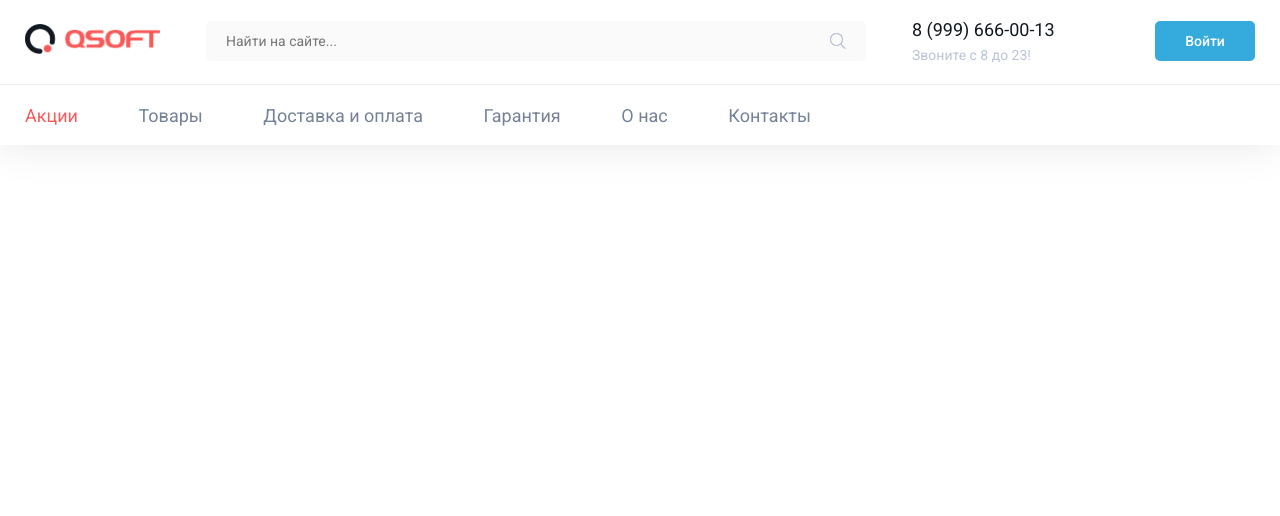
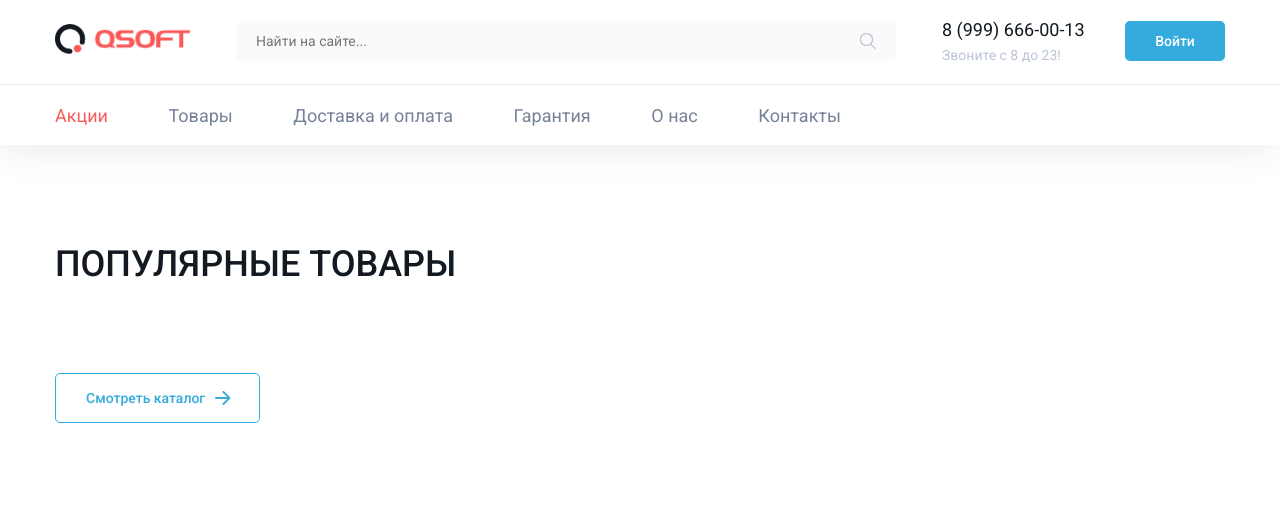
Before and after one commit to tamga05/Test_task_Middle, a website: page src/index.html in a window 1280 px wide. Drawn offline with Linux system fonts and the light colour scheme; files that its build step writes are made by us from their sources; files whose address does not match are found by name.

Commit message:
fix bugs and add section goods markup

```diff
--- a/src/assets/scss/abstracts/_variables.scss
+++ b/src/assets/scss/abstracts/_variables.scss
@@ -1,5 +1,5 @@
 %mainContainer {
-    max-width: 1240px;
+    max-width: 1180px;
     margin: auto;
 }
 
@@ -23,3 +23,10 @@
     font-size: 14px;
     line-height: 14px;
 }
+
+%text500-36-58 {
+    font-family: "Roboto", sans-serif;
+    font-weight: 500;
+    font-size: 36px;
+    line-height: 58px;
+}
--- /dev/null
+++ b/src/assets/scss/layout/_goods.scss
@@ -0,0 +1,63 @@
+.goods {
+
+    &__container {
+        @extend %mainContainer;
+        padding: 90px 5px;
+    }
+
+    &__title {
+        @extend %text500-36-58;
+        color: #121920;
+        text-transform: uppercase;
+        margin-bottom: 50px;
+    }
+
+    &__carts {
+        display: grid;
+        grid-template-columns: repeat(4, 270px);
+        column-gap: 30px;
+    }
+
+    &__btn {
+        width: 205px;
+        height: 50px;
+        padding-left: 30px;
+        border: 1px solid #34AADD;
+        border-radius: 5px;
+        background: #FFFFFF;
+        cursor: pointer;
+        margin-top: 30px;
+        @extend %text500-14-14;
+        color: #34AADD;
+        display: flex;
+        align-items: center;
+        gap: 10px;
+
+        &:hover {
+            border-color: #6680AE;
+            color: #6680AE;
+
+            #arrow-right {
+                fill: #6680AE;
+            }
+        }
+
+        &:active {
+            border-color: #BBC4D6;
+            color: #BBC4D6;
+
+            #arrow-right {
+                fill: #BBC4D6;
+            }
+        }
+
+        &:disabled {
+            border-color: #EBEBF1;
+            color: #EBEBF1;
+
+            #arrow-right {
+                fill: #EBEBF1;
+            }
+        }
+    }
+}
--- a/src/assets/scss/layout/_header.scss
+++ b/src/assets/scss/layout/_header.scss
@@ -94,7 +94,7 @@
         height: 16px;
         border: none;
         outline: none;
-        background: url(../../assets/images/search.svg);
+        background: url(./../assets/images/search.svg);
         cursor: pointer;
     }
 
@@ -110,12 +110,10 @@
 
         &:hover #header-call {
             display: none;
-            transition: 0.5s;
         }
 
         &:hover #header-work {
             display: block;
-            transition: 0.5s;
         }
 
         &:hover #header-phone {
@@ -189,6 +187,7 @@
 
         &:hover {
             color: #34AADD;
+            transform: translateY(-3px);
         }
 
         &:active {
--- a/src/assets/scss/main.scss
+++ b/src/assets/scss/main.scss
@@ -3,4 +3,7 @@
 @import "./abstracts/variables";
 
 @import "./layout/header";
+@import "./layout/goods";
+@import "./layout/news";
+@import "./layout/partners";
 @import "./layout/footer";
--- a/src/index.html
+++ b/src/index.html
@@ -30,9 +30,11 @@
                         </a>
 
                         <form class="header__search" action="">
-                            <input id="header-input" class="header__input" type="search" placeholder="Найти на сайте...">
+                            <input id="header-input" class="header__input" type="search"
+                                placeholder="Найти на сайте...">
                             <button class="header__submit" type="submit" value="Submit">
-                                <svg width="16" height="16" viewBox="0 0 16 16" fill="none" xmlns="http://www.w3.org/2000/svg">
+                                <svg width="16" height="16" viewBox="0 0 16 16" fill="none"
+                                    xmlns="http://www.w3.org/2000/svg">
                                     <path id="search-icon" fill-rule="evenodd" clip-rule="evenodd"
                                         d="M12 6.5C12 9.53757 9.53757 12 6.5 12C3.46243 12 1 9.53757 1 6.5C1 3.46243 3.46243 1 6.5 1C9.53757 1 12 3.46243 12 6.5ZM10.5691 11.5691C9.45527 12.4643 8.0402 13 6.5 13C2.91015 13 0 10.0899 0 6.5C0 2.91015 2.91015 0 6.5 0C10.0899 0 13 2.91015 13 6.5C13 8.18955 12.3554 9.72854 11.2987 10.8844L15.3536 14.9393C15.5488 15.1346 15.5488 15.4512 15.3536 15.6464C15.1583 15.8417 14.8417 15.8417 14.6464 15.6464L10.5691 11.5691Z"
                                         fill="#BBC4D6" />
@@ -48,7 +50,7 @@
 
                     </div>
 
-                    <button class="header__top-btn" type="button" title="Click me">Войти</button>
+                    <button class="blue-btn header__top-btn" type="button" title="Click me">Войти</button>
 
                 </div>
 
@@ -81,7 +83,28 @@
 
     </header>
 
-    <section class="goods"></section>
+    <section class="goods">
+
+        <div class="goods__container">
+            <h1 class="goods__title">Популярные товары</h1>
+
+            <div class="goods__carts">
+                <div class="goods__cart"></div>
+                <div class="goods__cart"></div>
+                <div class="goods__cart"></div>
+                <div class="goods__cart"></div>
+            </div>
+
+            <button class="transparent-btn goods__btn" type="button" title="Click me">Смотреть каталог
+                <svg width="16" height="14" viewBox="0 0 16 14" fill="none" xmlns="http://www.w3.org/2000/svg">
+                    <path id="arrow-right" fill-rule="evenodd" clip-rule="evenodd"
+                        d="M7.76365 0.36361C7.41218 0.715082 7.41218 1.28493 7.76365 1.6364L12.2273 6.10001H0.900049C0.402993 6.10001 4.95911e-05 6.50295 4.95911e-05 7.00001C4.95911e-05 7.49706 0.402993 7.90001 0.900049 7.90001H12.2273L7.76365 12.3636C7.41218 12.7151 7.41218 13.2849 7.76365 13.6364C8.11512 13.9879 8.68497 13.9879 9.03644 13.6364L15.0364 7.6364C15.3879 7.28493 15.3879 6.71508 15.0364 6.36361L9.03644 0.36361C8.68497 0.0121381 8.11512 0.0121381 7.76365 0.36361Z"
+                        fill="#34AADD" />
+                </svg>
+            </button>
+        </div>
+
+    </section>
 
     <section class="news"></section>
 
```
Also changed, not shown: dist/assets/css/style.css, dist/assets/css/style.min.css, dist/index.html, src/assets/scss/layout/_news.scss (added), src/assets/scss/layout/_partners.scss (added), 1 other file.
